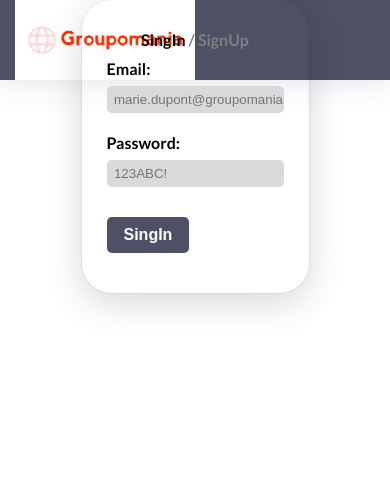
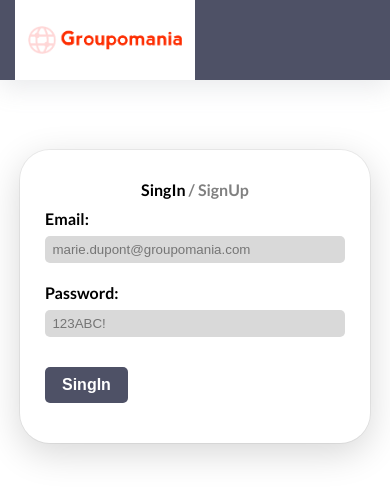
Before and after one commit to clotou/P7-groupomania, a Vue app in the folder frontend2/: page / in a window 390 px wide. Shown: the top 500 px of the page. Built offline with nearby package versions, Linux system fonts and the light colour scheme.

Commit message:
fixe css sign/signup forms

```diff
--- a/frontend2/public/css/style.css
+++ b/frontend2/public/css/style.css
@@ -122,10 +122,12 @@
   justify-content: space-between; }
 
 @media screen and (max-width: 900px) {
+  .form-container {
+    width: 100%; }
+
   .logform-bg {
     padding: 30px 25px;
-    vertical-align: middle;
-    top: unset; } }
+    vertical-align: middle; } }
 body {
   font-family: 'Lato', sans-serif; }
 
--- a/frontend2/sass/componants/_form.scss
+++ b/frontend2/sass/componants/_form.scss
@@ -64,11 +64,12 @@
 }
 
 @media screen and (max-width: 900px) {
+.form-container {
+  width: 100%;
+}
+
   .logform-bg {
     padding: 30px 25px;
-    // display: inline-block;
     vertical-align: middle;
-    // align-items: center;
-    top: unset;
   }
 }
```
Also changed, not shown: 2 other files (tests, documents, lock files or other folders).
